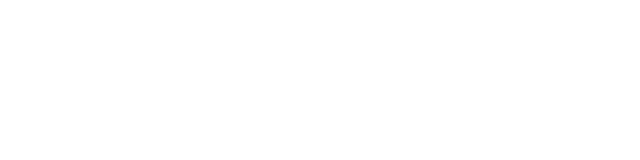
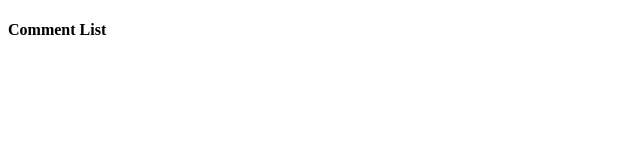
Before and after one commit to rayGreycloud/hoc-react, a React (Create React App) app: page / in a window 1280 px wide. Shown: the top 160 px of the page, without its empty margins (0-640 px from the left). Built offline with nearby package versions, Linux system fonts and the light colour scheme.

Commit message:
Add heading to comment list

```diff
--- a/src/components/CommentList.js
+++ b/src/components/CommentList.js
@@ -10,6 +10,7 @@
   render() {
     return (
       <div>
+        <h4>Comment List</h4>
         <ul>{this.renderComments()}</ul>
       </div>
     );
```
